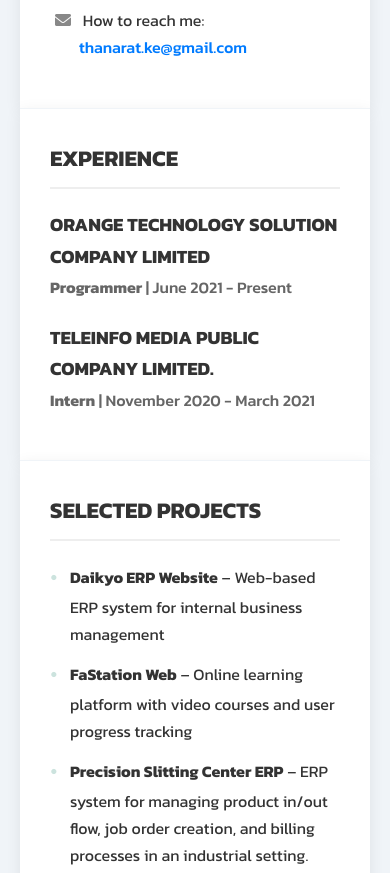
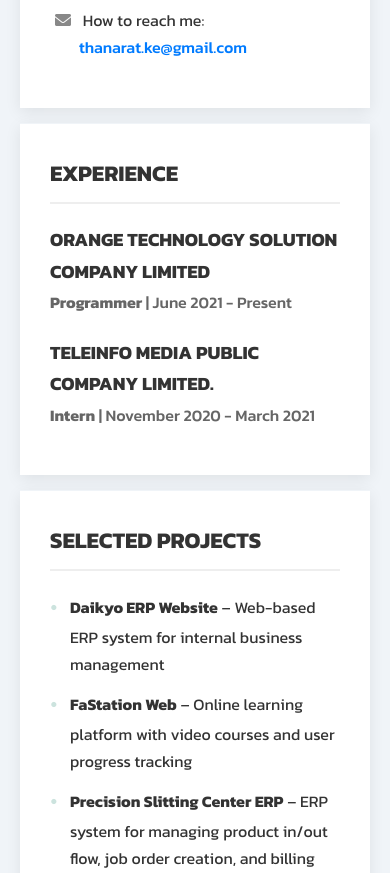
Before and after one commit to thanaratken/resume, a plain HTML site: page index.html in a window 390 px wide. Shown: the part 682-1555 px from the top of the page. Drawn offline with nearby package versions, Linux system fonts and the light colour scheme.

Commit message:
fix style

```diff
--- a/style.css
+++ b/style.css
@@ -209,3 +209,15 @@ ul li::before {
 .tech-tag.docker { background-color: #e3f2fd; border-color: #1d63ed; color: #0d47a1; }
 .tech-tag.aws { background-color: #fff8e1; border-color: #ff9900; color: #c46800; }
 .tech-tag.gcloud { background-color: #e3f2fd; border-color: #4285F4; color: #1a73e8; }
+
+.left-column .card + .card,
+.right-column .card + .card {
+    margin-top: 20px; /* ปรับตามที่อยากได้ */
+}
+
+@media (max-width: 768px) {
+  .left-column .card + .card,
+  .right-column .card + .card {
+    margin-top: 15px;
+  }
+}
```
